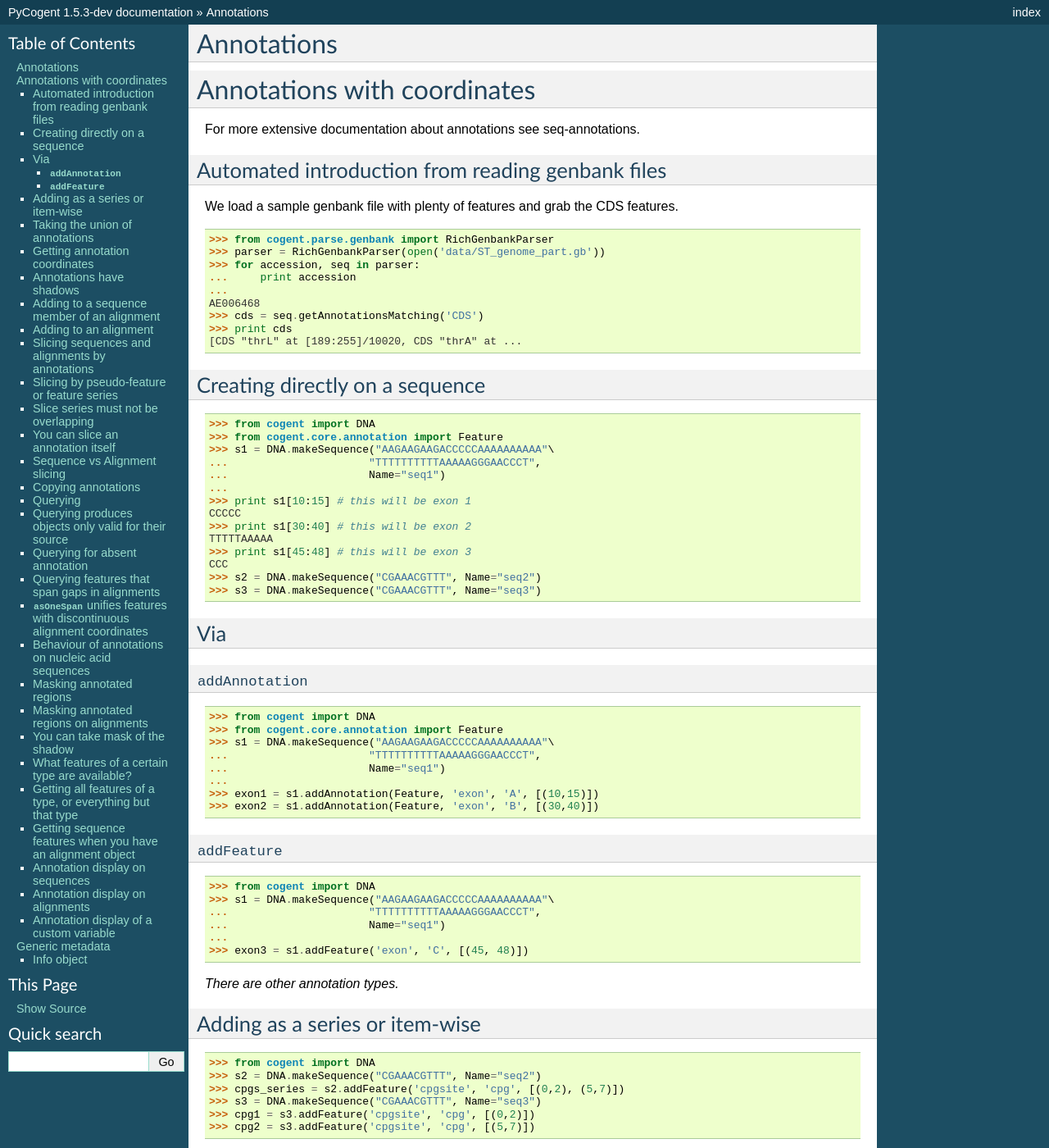
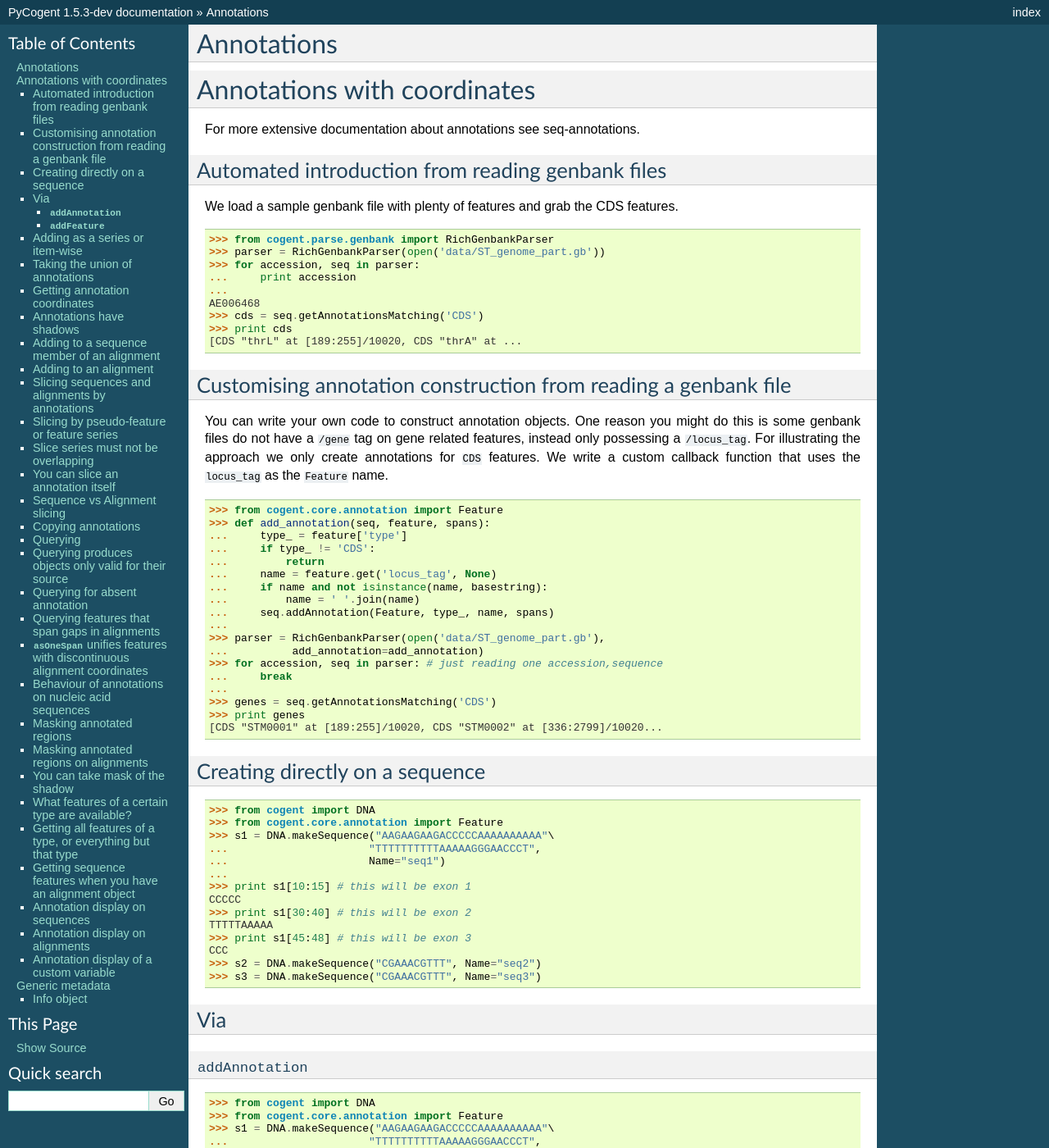
Before and after one commit to cogent3/cogent3, a Sphinx documentation site: the page built from doc/cookbook/annotations.rst, in a window 1280 px wide and 1400 px high. Shown: the whole window at 82% size. Built offline with Sphinx 7.4.7, drawn with Linux system fonts in a browser that asks for light colours; formulas are drawn with MathJax 3; pages that are not in the unit, such as notebooks, are missing from menus.

Commit message:
enable custom feature creation for genbank parsing
[NEW] RichGenbankParser gets a add_annotation argument. This is a user specified
    callback function fort constructing annotations. This is useful for handling
    incomplete feature specifications for less well characterised genomes.
    Usage is documented in the cookbook.

```diff
--- a/doc/cookbook/annotations.rst
+++ b/doc/cookbook/annotations.rst
@@ -24,6 +24,32 @@ We load a sample genbank file with plenty of features and grab the CDS features.
     >>> cds = seq.getAnnotationsMatching('CDS')
     >>> print cds
     [CDS "thrL" at [189:255]/10020, CDS "thrA" at ...
+
+Customising annotation construction from reading a genbank file
+"""""""""""""""""""""""""""""""""""""""""""""""""""""""""""""""
+
+You can write your own code to construct annotation objects. One reason you might do this is some genbank files do not have a ``/gene`` tag on gene related features, instead only possessing a ``/locus_tag``. For illustrating the approach we only create annotations for ``CDS`` features. We write a custom callback function that uses the ``locus_tag`` as the ``Feature`` name.
+
+.. doctest::
+
+    >>> from cogent.core.annotation import Feature
+    >>> def add_annotation(seq, feature, spans):
+    ...     type_ = feature['type']
+    ...     if type_ != 'CDS':
+    ...         return
+    ...     name = feature.get('locus_tag', None)
+    ...     if name and not isinstance(name, basestring):
+    ...         name = ' '.join(name)
+    ...     seq.addAnnotation(Feature, type_, name, spans)
+    ...
+    >>> parser = RichGenbankParser(open('data/ST_genome_part.gb'),
+    ...          add_annotation=add_annotation)
+    >>> for accession, seq in parser: # just reading one accession,sequence
+    ...     break
+    ...
+    >>> genes = seq.getAnnotationsMatching('CDS')
+    >>> print genes
+    [CDS "STM0001" at [189:255]/10020, CDS "STM0002" at [336:2799]/10020...
 
 Creating directly on a sequence
 """""""""""""""""""""""""""""""
```
Also changed, not shown: 1 other file.
